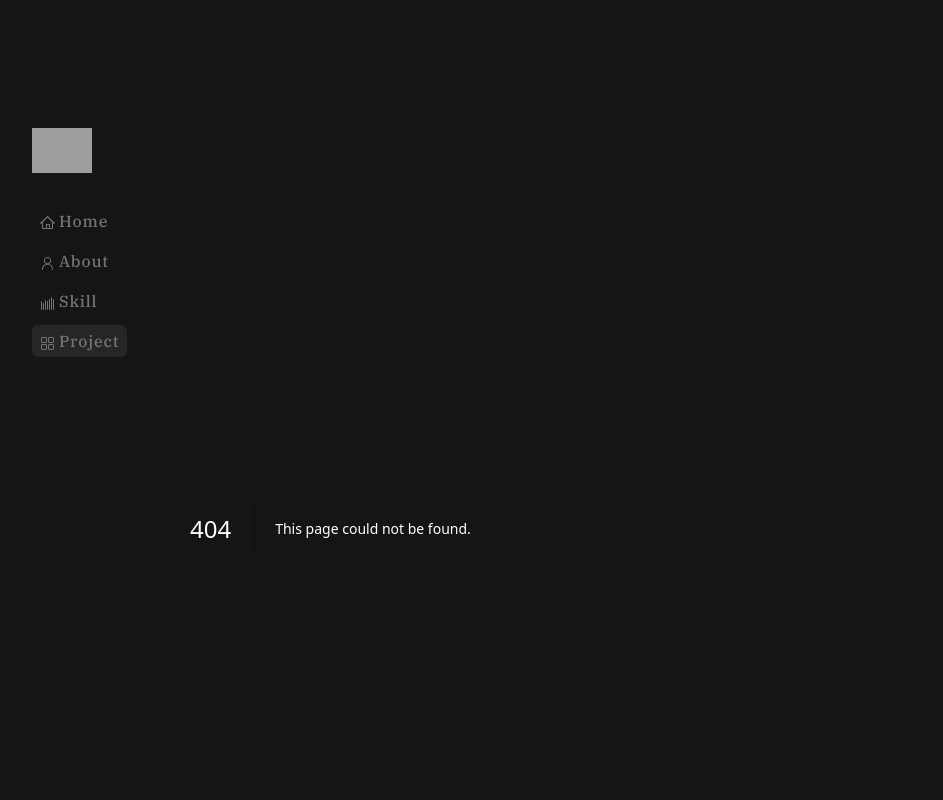
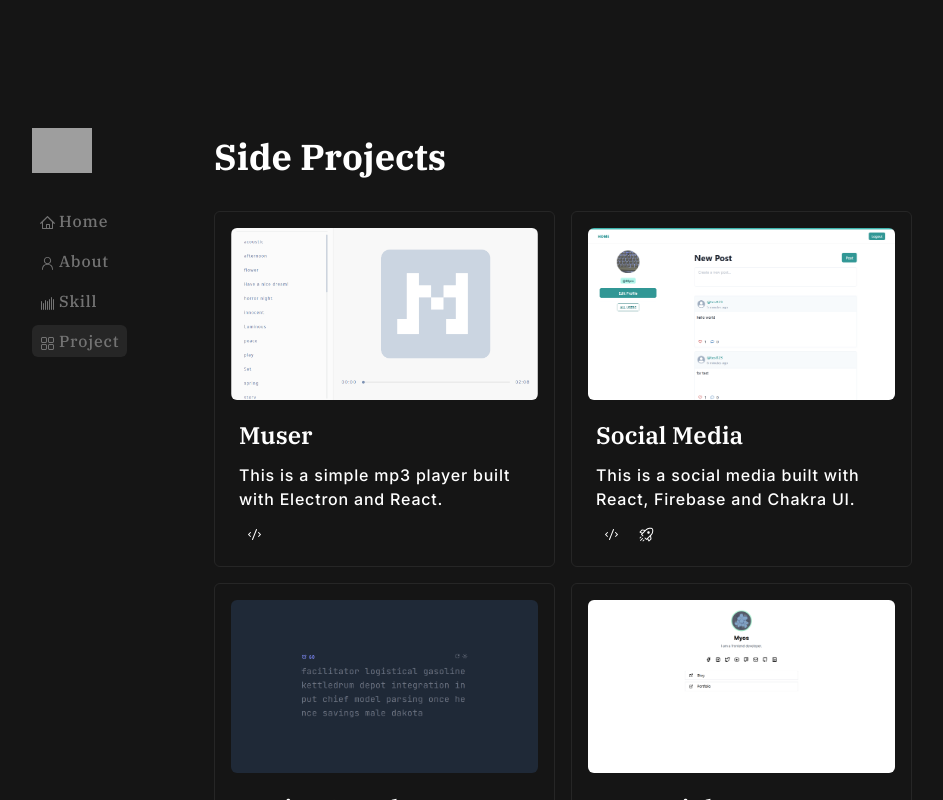
Before and after one commit to Myoschen/portfolio, a Next.js app: page /project in a window 1280 px wide. Before the commit this address had no page. Shown: the top 800 px of the page, without its empty margins (152-1095 px from the left). Built offline with nearby package versions, Linux system fonts and the light colour scheme; grey boxes are pictures that could not be loaded.

Commit message:
:sparkles: implement project page

```diff
--- /dev/null
+++ b/app/project/layout.tsx
@@ -0,0 +1,9 @@
+export const metadata = {
+  title: 'Ryan Chen | Project',
+};
+
+function Layout({ children }: { children: React.ReactNode }) {
+  return <>{children}</>;
+}
+
+export default Layout;
--- /dev/null
+++ b/app/project/page.tsx
@@ -0,0 +1,74 @@
+'use client';
+import { motion, Variants } from 'framer-motion';
+import MainWrapper from '@/components/main-wrapper';
+import PageTitle from '@/components/page-title';
+import ProjectCard, { ProjectInfo } from '@/components/project-card';
+
+const container = {
+  hidden: { opacity: 0 },
+  visible: {
+    opacity: 1,
+    transition: {
+      staggerChildren: 0.25,
+    },
+  },
+} satisfies Variants;
+
+const item = {
+  hidden: { opacity: 0, x: -10 },
+  visible: { opacity: 1, x: 0, transition: { duration: 0.3 } },
+} satisfies Variants;
+
+const projects: ProjectInfo[] = [
+  {
+    image: '/project/muser.png',
+    title: 'Muser',
+    description: 'This is a simple mp3 player built with Electron and React.',
+    repo: 'https://github.com/Myoschen/muser',
+  },
+  {
+    image: '/project/social-media-app.png',
+    title: 'Social Media',
+    description:
+      'This is a social media built with React, Firebase and Chakra UI.',
+    repo: 'https://github.com/Myoschen/social-media-app',
+    demo: 'https://social-media-app-myoschen.vercel.app',
+  },
+  {
+    image: '/project/typing-speed.png',
+    title: 'Typing Speed',
+    description:
+      'This is a test typing speed app built with React and Tailwind CSS.',
+    repo: 'https://github.com/Myoschen/typing-speed',
+    demo: 'https://typing-speed-myos.vercel.app/',
+  },
+  {
+    image: '/project/react-linktree.png',
+    title: 'React Linktree',
+    description: 'This is a linktree app built with React and Tailwind CSS.',
+    repo: 'https://github.com/Myoschen/react-linktree',
+    demo: 'https://react-linktree.vercel.app/',
+  },
+];
+
+function ProjectPage() {
+  return (
+    <MainWrapper>
+      <motion.div
+        variants={container}
+        initial="hidden"
+        animate="visible"
+        className="flex flex-col gap-y-6"
+      >
+        <PageTitle label="Side Projects" />
+        <motion.div variants={item} className="grid gap-4 md:grid-cols-2">
+          {projects.map((project) => (
+            <ProjectCard key={project.repo} info={project} />
+          ))}
+        </motion.div>
+      </motion.div>
+    </MainWrapper>
+  );
+}
+
+export default ProjectPage;
--- /dev/null
+++ b/components/project-card.tsx
@@ -0,0 +1,72 @@
+'use client';
+import { motion, Variants } from 'framer-motion';
+import { CodeIcon, RocketIcon } from '@radix-ui/react-icons';
+import Image from 'next/image';
+import Tooltip from '@/components/tooltip';
+
+const card = {
+  hidden: {
+    opacity: 0,
+  },
+  visible: {
+    opacity: 1,
+  },
+} satisfies Variants;
+
+export type ProjectInfo = {
+  image: string;
+  title: string;
+  description: string;
+  repo: string;
+  demo?: string;
+};
+
+interface Props {
+  info: ProjectInfo;
+}
+
+function ProjectCard({ info }: Props) {
+  const { image, title, description, repo, demo } = info;
+  return (
+    <motion.div
+      variants={card}
+      className="space-y-4 rounded-md border border-neutral-800 p-4"
+    >
+      <div className="relative aspect-video overflow-hidden rounded-md">
+        <Image className="object-cover" src={image} alt="Programming" fill />
+      </div>
+      <div className="flex flex-col gap-y-2 px-2">
+        <h2 className="font-ibm text-2xl font-semibold leading-relaxed">
+          {title}
+        </h2>
+        <p className="font-inter font-medium tracking-wider">{description}</p>
+        <div className="flex items-center justify-start gap-x-1">
+          <Tooltip text="Repository">
+            <a
+              className="flex items-center justify-center rounded-md p-2 transition-colors hover:bg-neutral-700"
+              href={repo}
+              target="_blank"
+              rel="noreferrer noopener"
+            >
+              <CodeIcon />
+            </a>
+          </Tooltip>
+          {demo ? (
+            <Tooltip text="Demo">
+              <a
+                className="flex items-center justify-center rounded-md p-2 transition-colors hover:bg-neutral-700"
+                href={demo}
+                target="_blank"
+                rel="noreferrer noopener"
+              >
+                <RocketIcon />
+              </a>
+            </Tooltip>
+          ) : null}
+        </div>
+      </div>
+    </motion.div>
+  );
+}
+
+export default ProjectCard;
--- /dev/null
+++ b/components/tooltip.tsx
@@ -0,0 +1,28 @@
+import React from 'react';
+import * as TooltipPrimitive from '@radix-ui/react-tooltip';
+
+interface Props {
+  children: React.ReactNode;
+  text: string;
+}
+
+function Tooltip({ children, text }: Props) {
+  return (
+    <TooltipPrimitive.Provider delayDuration={0.4}>
+      <TooltipPrimitive.Root>
+        <TooltipPrimitive.Trigger asChild>{children}</TooltipPrimitive.Trigger>
+        <TooltipPrimitive.Portal>
+          <TooltipPrimitive.Content
+            className="data-[state=delayed-open]:data-[side=top]:animate-slideDownAndFade data-[state=delayed-open]:data-[side=right]:animate-slideLeftAndFade data-[state=delayed-open]:data-[side=left]:animate-slideRightAndFade data-[state=delayed-open]:data-[side=bottom]:animate-slideUpAndFade select-none rounded-[4px] bg-neutral-800 px-4 py-2 text-sm leading-none text-white will-change-[transform,opacity]"
+            sideOffset={5}
+          >
+            {text}
+            <TooltipPrimitive.Arrow className="fill-neutral-800" />
+          </TooltipPrimitive.Content>
+        </TooltipPrimitive.Portal>
+      </TooltipPrimitive.Root>
+    </TooltipPrimitive.Provider>
+  );
+}
+
+export default Tooltip;
```
